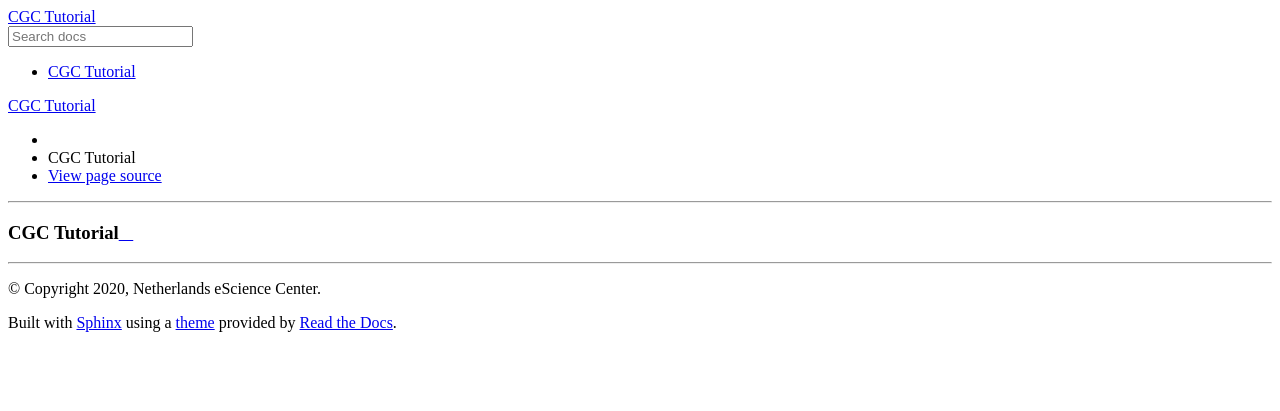
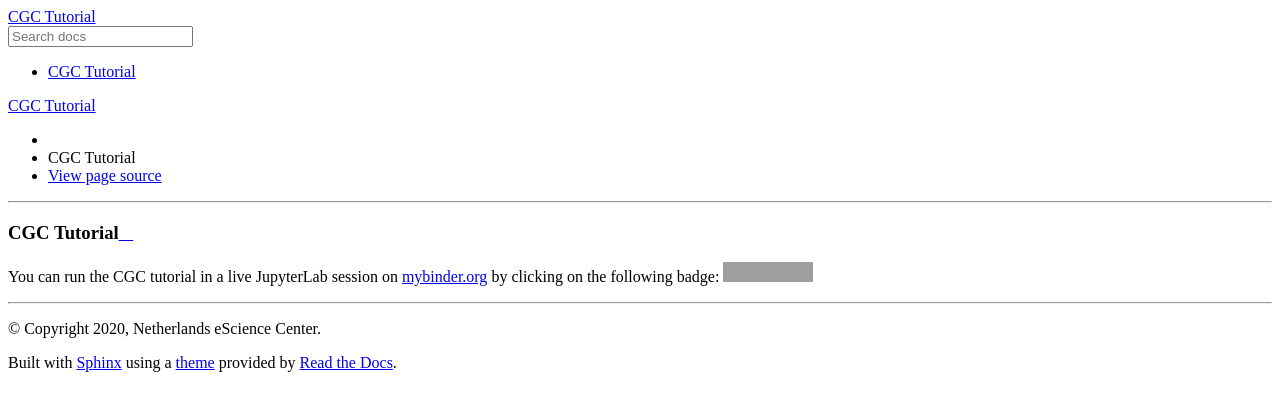
Before and after one commit to esciencecenter-digital-skills/tutorial-cgc, a Sphinx documentation site: the page built from docs/index.rst, in a window 1280 px wide. Shown: the top 411 px of the page. Built offline with Sphinx 7.4.7 and the Read the Docs theme 2.0.0, drawn with Linux system fonts in a browser that asks for light colours; pages that are not in the unit, such as notebooks, are missing from menus; grey boxes are pictures that could not be loaded.

Commit message:
update sphinx prolog, add binder badge to index

```diff
--- a/docs/conf.py
+++ b/docs/conf.py
@@ -52,9 +52,10 @@ author = u'Netherlands eScience Center'
 
 nbsphinx_prolog = """
 {% set docname = env.doc2path(env.docname, base=None) %}
-Run this notebook |Binder| or view it `on Github <https://github.com/escience-academy/tutorial-cgc/blob/main/notebooks/{{ docname }}>`_.
+Run this notebook |Binder| or view it `on Github <https://github.com/escience-academy/tutorial-cgc/blob/main/{{ docname }}>`_.
+
 .. |Binder| image:: https://mybinder.org/badge_logo.svg
-   :target: https://mybinder.org/v2/gh/escience-academy/tutorial-cgc/main?urlpath=lab/tree/notebooks/{{ docname }}
+   :target: https://mybinder.org/v2/gh/escience-academy/tutorial-cgc/main?urlpath=lab/tree/{{ docname }}
 """
 
 # The version info for the project you're documenting, acts as replacement for
--- a/docs/index.rst
+++ b/docs/index.rst
@@ -3,7 +3,16 @@
 CGC Tutorial
 ============
 
+You can run the CGC tutorial in a live JupyterLab session on `mybinder.org`_ by clicking on the
+following badge: |Image|
+
+.. |Image| image:: https://mybinder.org/badge_logo.svg
+   :target: https://mybinder.org/v2/gh/escience-academy/tutorial-cgc/main?urlpath=lab/tree/notebooks/{{ docname }}
+
+.. _mybinder.org: https://mybinder.org
+
 .. toctree::
    :maxdepth: 1
+   :caption: Contents:
 
    notebooks/coclustering
```
